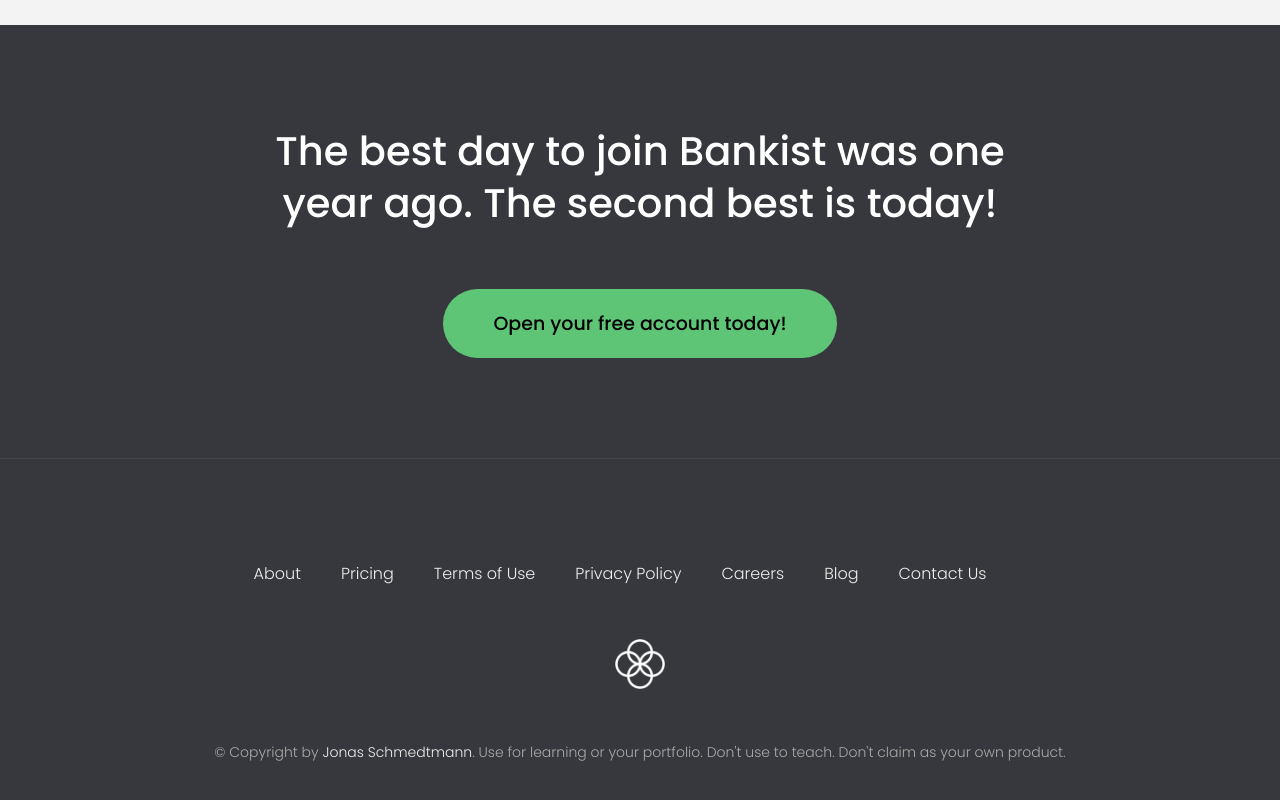
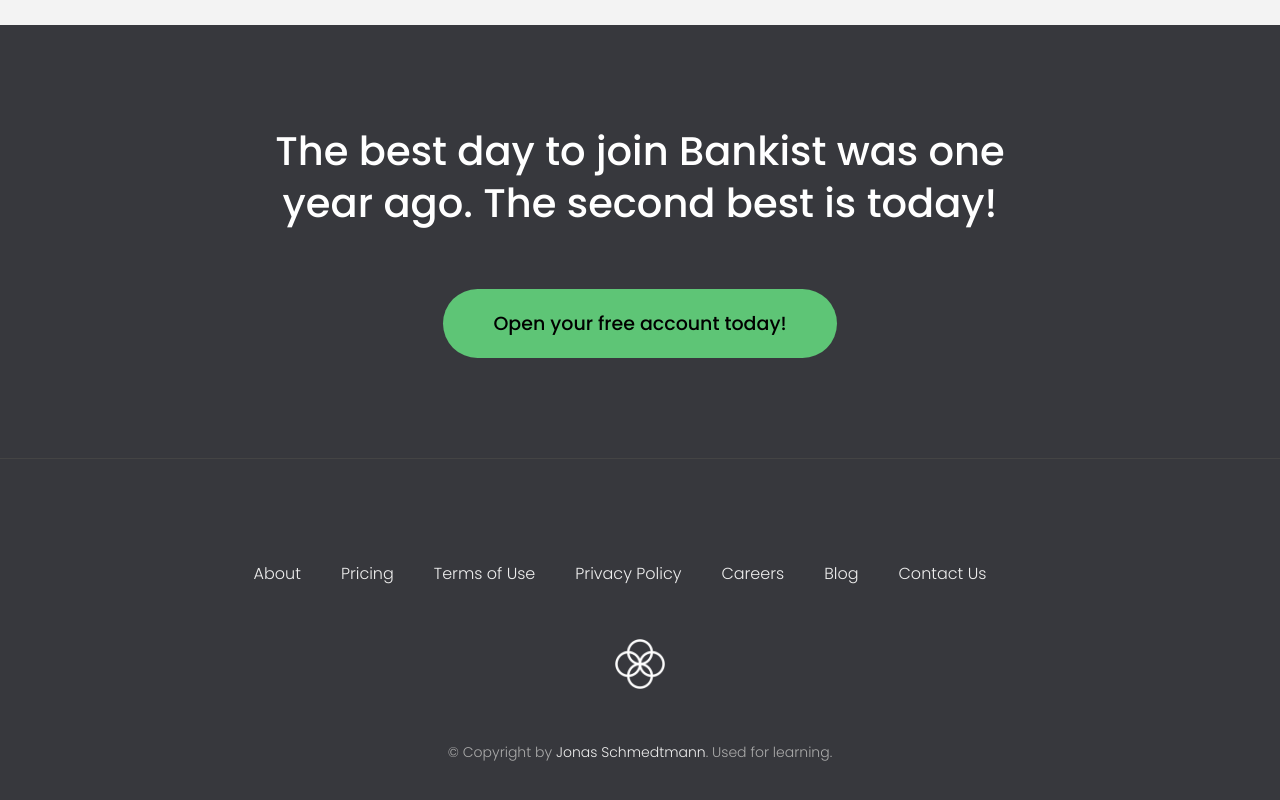
Before and after one commit to singhdivyank/JavaScript-projects, a plain HTML site: page Project4/index.html in a window 1280 px wide. Shown: the part 4171-4971 px from the top of the page. Drawn offline with Linux system fonts and the light colour scheme; files whose address does not match are found by name.

Commit message:
Update index.html

```diff
--- a/Project4/index.html
+++ b/Project4/index.html
@@ -321,8 +321,7 @@
           target="_blank"
           href="https://twitter.com/jonasschmedtman"
           >Jonas Schmedtmann</a
-        >. Use for learning or your portfolio. Don't use to teach. Don't claim
-        as your own product.
+        >. Used for learning.
       </p>
     </footer>
 
```
